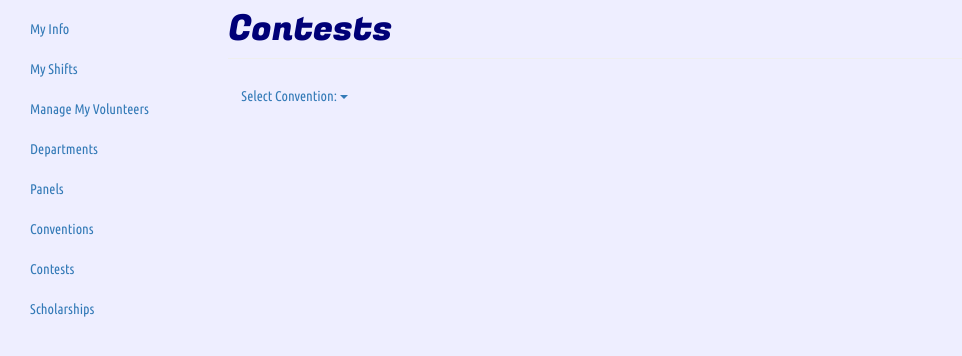
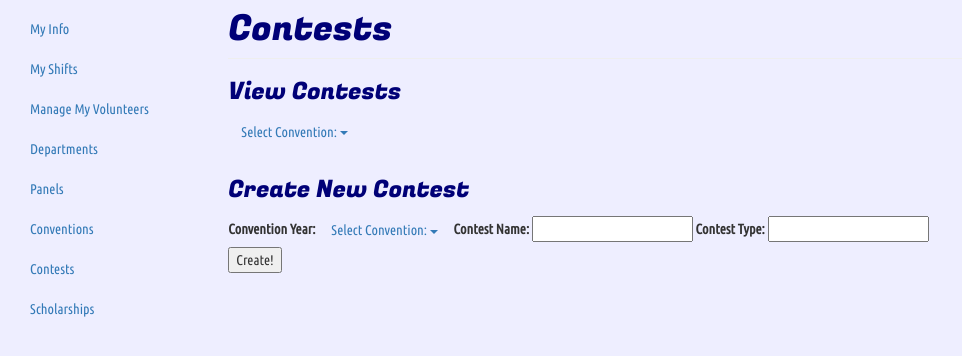
Before and after one commit to kaunder/otafest_database, a PHP site: page /contests.php in a window 1280 px wide. Shown: the part 51-407 px from the top of the page, without its empty margins (0-962 px from the left). Run offline with PHP 8.4, Linux system fonts and the light colour scheme; the visitor is signed in with stand-in values (Sample User, id 1); tables that the repository leaves empty or names only in its code hold one stand-in row (values such as "Sample post"); some libraries are stand-ins or nearby versions.

Commit message:
Add 'Create New Contest' feature in 'Contests' page

```diff
--- /dev/null
+++ b/.#index.php
@@ -0,0 +1 @@
+kaunder@thinkpad.7369:1427946124
--- a/contests.php
+++ b/contests.php
@@ -4,6 +4,8 @@
 <!-- Contests specific stuff starts here-->
 	<div class="col-sm-9 col-md-10 main">
 	<h1 class="page-header">Contests</h1>
+
+	  <h3>View Contests</h3>
 
 <!-- Single button -->
 	  <div class="btn-group">
@@ -35,6 +37,69 @@
 		}
 	       ?>
 	  </div>
+
+	  <h3> Create New Contest</h3>
+
+<form action="contests.php" method="get">
+
+	  <b>Convention Year:</b> <!-- Single button -->
+	  <div class="btn-group">
+<!--	    <button type="button" class="btn btn-default dropdown-toggle" data-toggle="dropdown" aria-expanded="false"> -->
+
+	    <!-- Get convention year, if it's already been set-->
+	       <?php
+	       if(isset($_GET['convoyearadd'])){
+		   $convoyearadd = $_GET['convoyearadd'];
+		}else{
+		   $convoyearadd="Select Convention:";
+		}
+	       ?>
+
+
+	    <a class="btn dropdown-toggle btn-select2" data-toggle="dropdown" href="#"><?php echo $convoyearadd;?> <span class="caret"></span></a>
+		  </button>
+		    <ul class="dropdown-menu" role="menu">
+		    	<?php echo getConvoYearsAdd("contests.php", $convoyear);?>
+		    </ul>
+	   </div>
+
+	   <b>Contest Name: </b>
+	   <input type="text" name="contestname">
+
+	   <b>Contest Type:</b>
+	   <input type="text" name="contesttype"></input>
+	   <br/>
+
+	   <input type="hidden" name="convoyearadd" value="<?php echo $convoyearadd; ?>">
+
+  <input type="submit" value="Create!"/>
+</form>
+
+	<!-- Get New Contest form variables-->
+	       <?php
+	       if(isset($_GET['convoyearadd'])){
+		   $convoyearadd = $_GET['convoyearadd'];
+		}
+		if(isset($_GET['contestname'])){
+		   $contestname=$_GET['contestname'];
+		}
+		if(isset($_GET['contesttype'])){
+		   $contesttype=$_GET['contesttype'];
+		}
+	       ?>
+
+	 <!--Call function to insert the new Contest into the database, then reload page-->
+	       <?php
+		if((isset($_GET['convoyearadd']))&&(isset($_GET['contestname']))&&(isset($_GET['contesttype']))){
+		echo "Inserting contest...$convoyearadd, $contestname, $contesttype";
+		if(!createNewContest($contestname, $contesttype, $convoyearadd)){
+		echo "ERROR: Could not add your contest!";
+		}
+		}
+	       ?>
+
+
+
         </div>
 
     <?php include "footer.php";?>
--- a/otafunctions.php
+++ b/otafunctions.php
@@ -225,6 +225,39 @@ function getConvoYears($dest){
 return $temp;
 }
 
+
+/*
+*Return all convention years - when you need two indep convo years drop downs
+*on the same page (pass in existing year to preserve orig button value)
+*/
+function getConvoYearsAdd($dest, $exyr){
+
+	 //call SQL fxn to perform the query, store returned string
+	 $sql = SQLgetConvoYears();
+
+	//Conncet to database
+ 	 $con = connectToDB();
+
+	 //On the open connection, create a prepared statement from $sql
+	 $stmt = $con->prepare($sql);
+
+	 //create a variable for the result of the query
+	 //execute the statment - returns a bool of whether successfull
+	$years=$stmt->execute();
+
+	$temp="";
+
+	if($years){
+		//Build the formatted string to be returned
+		while($row=$stmt->fetch()){
+			$yr=$row['convention_name'];
+			$temp.="<li><a href=\"$dest?convoyearadd=$yr&convoyear=$exyr\">$yr</a></li>";
+		}
+	}
+
+return $temp;
+}
+
 /*
 *Connect to Volsunteer Database
 */
@@ -393,3 +426,30 @@ function getContests($convoyear){
 return $temp;
 
 }
+
+/*
+*Insert a new Contest in the database
+*/
+function createNewContest($newname, $newtype, $newconvo){
+
+	 //call SQL fxn to perform the query, store returned string
+	 $sql = SQLcreateNewContest();
+
+	//Conncet to database
+ 	 $con = connectToDB();
+
+	 //On the open connection, create a prepared statement from $sql
+	 $stmt = $con->prepare($sql);
+
+	 //bind to parameter maxid the value 10, which is of type INT
+	 //this prevents little billy tables
+	 $stmt->bindParam(':newname',$newname,PDO::PARAM_STR);
+	 $stmt->bindParam(':newtype',$newtype,PDO::PARAM_STR);
+	 $stmt->bindParam(':newconvo',$newconvo,PDO::PARAM_STR);
+
+	 //create a variable for the result of the query
+	 //execute the statment - returns a bool of whether successfull
+	$contests=$stmt->execute();
+
+return $contests;
+}
--- a/sqlfxns.php
+++ b/sqlfxns.php
@@ -96,3 +96,14 @@ SQL;
 
 return $sql;
 }
+
+/*
+*Insert a new Contest into the database
+*/
+function SQLcreateNewContest(){
+$sql=<<<SQL
+	INSERT INTO Contest VALUES(:newname, :newtype, :newconvo)
+SQL;
+
+return $sql;
+}
```
Also changed, not shown: otatheme.css (line endings or trailing spaces), 1 other file.
